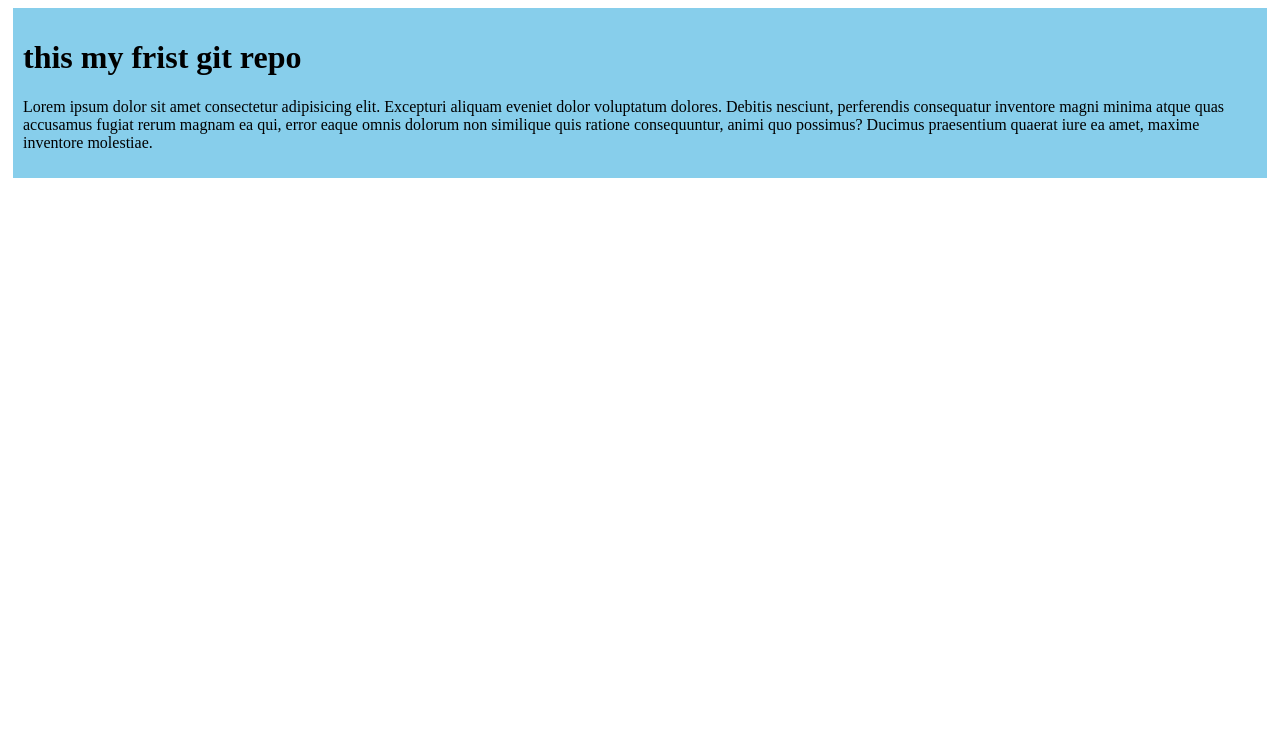
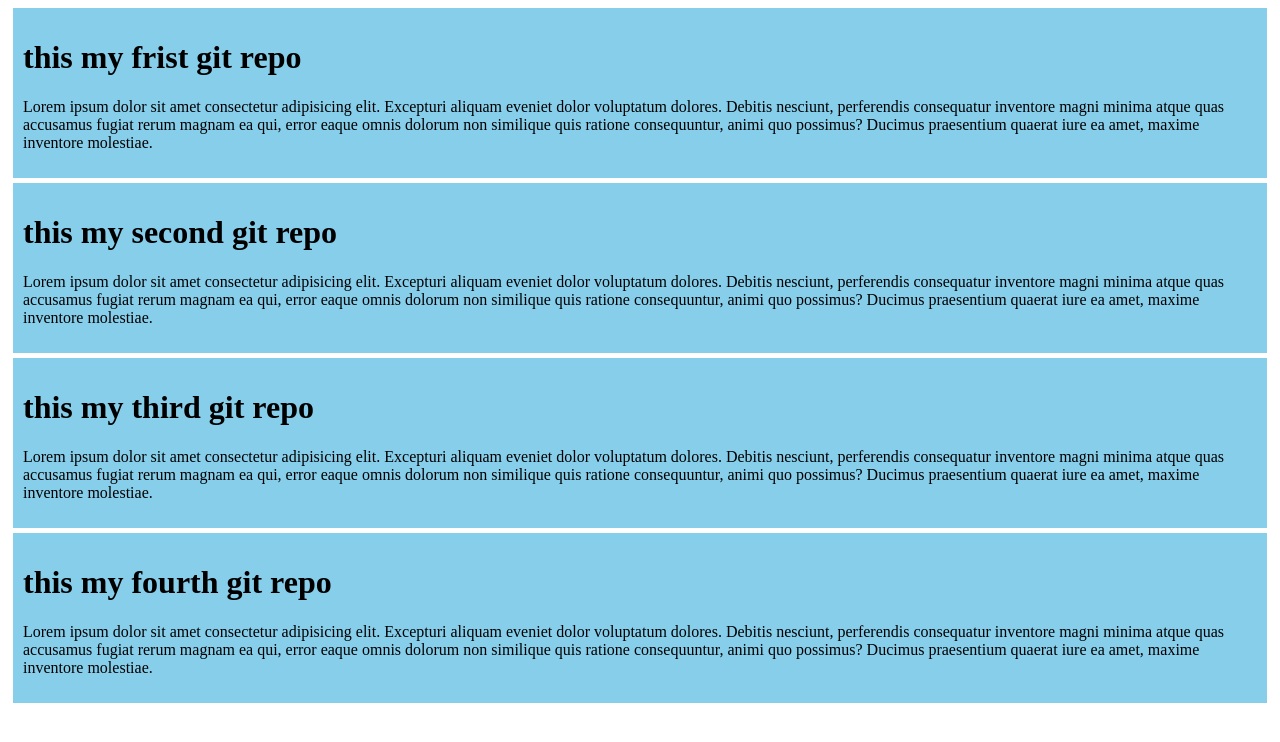
Before and after one commit to HOSSEN07/git_hub, a plain HTML site: page index.html in a window 1280 px wide. Drawn offline with Linux system fonts and the light colour scheme.

Commit message:
added my second blog

```diff
--- a/index.html
+++ b/index.html
@@ -11,5 +11,17 @@
     <h1>this my frist git repo</h1>
     <p>Lorem ipsum dolor sit amet consectetur adipisicing elit. Excepturi aliquam eveniet dolor voluptatum dolores. Debitis nesciunt, perferendis consequatur inventore magni minima atque quas accusamus fugiat rerum magnam ea qui, error eaque omnis dolorum non similique quis ratione consequuntur, animi quo possimus? Ducimus praesentium quaerat iure ea amet, maxime inventore molestiae.</p>
   </div>
+  <div>
+    <h1>this my second git repo</h1>
+    <p>Lorem ipsum dolor sit amet consectetur adipisicing elit. Excepturi aliquam eveniet dolor voluptatum dolores. Debitis nesciunt, perferendis consequatur inventore magni minima atque quas accusamus fugiat rerum magnam ea qui, error eaque omnis dolorum non similique quis ratione consequuntur, animi quo possimus? Ducimus praesentium quaerat iure ea amet, maxime inventore molestiae.</p>
+  </div>
+  <div>
+    <h1>this my third git repo</h1>
+    <p>Lorem ipsum dolor sit amet consectetur adipisicing elit. Excepturi aliquam eveniet dolor voluptatum dolores. Debitis nesciunt, perferendis consequatur inventore magni minima atque quas accusamus fugiat rerum magnam ea qui, error eaque omnis dolorum non similique quis ratione consequuntur, animi quo possimus? Ducimus praesentium quaerat iure ea amet, maxime inventore molestiae.</p>
+  </div>
+  <div>
+    <h1>this my fourth git repo</h1>
+    <p>Lorem ipsum dolor sit amet consectetur adipisicing elit. Excepturi aliquam eveniet dolor voluptatum dolores. Debitis nesciunt, perferendis consequatur inventore magni minima atque quas accusamus fugiat rerum magnam ea qui, error eaque omnis dolorum non similique quis ratione consequuntur, animi quo possimus? Ducimus praesentium quaerat iure ea amet, maxime inventore molestiae.</p>
+  </div>
 </body>
 </html>
```
